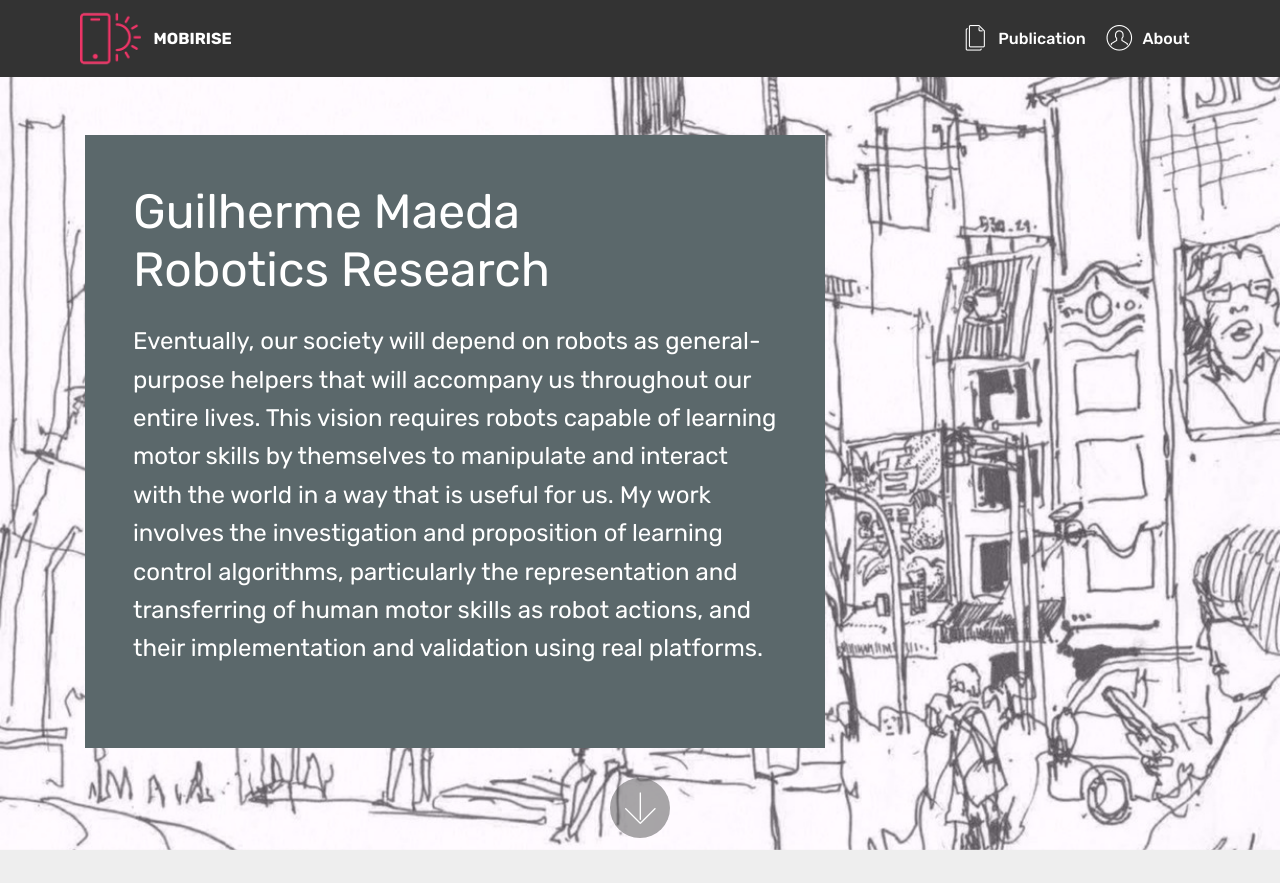
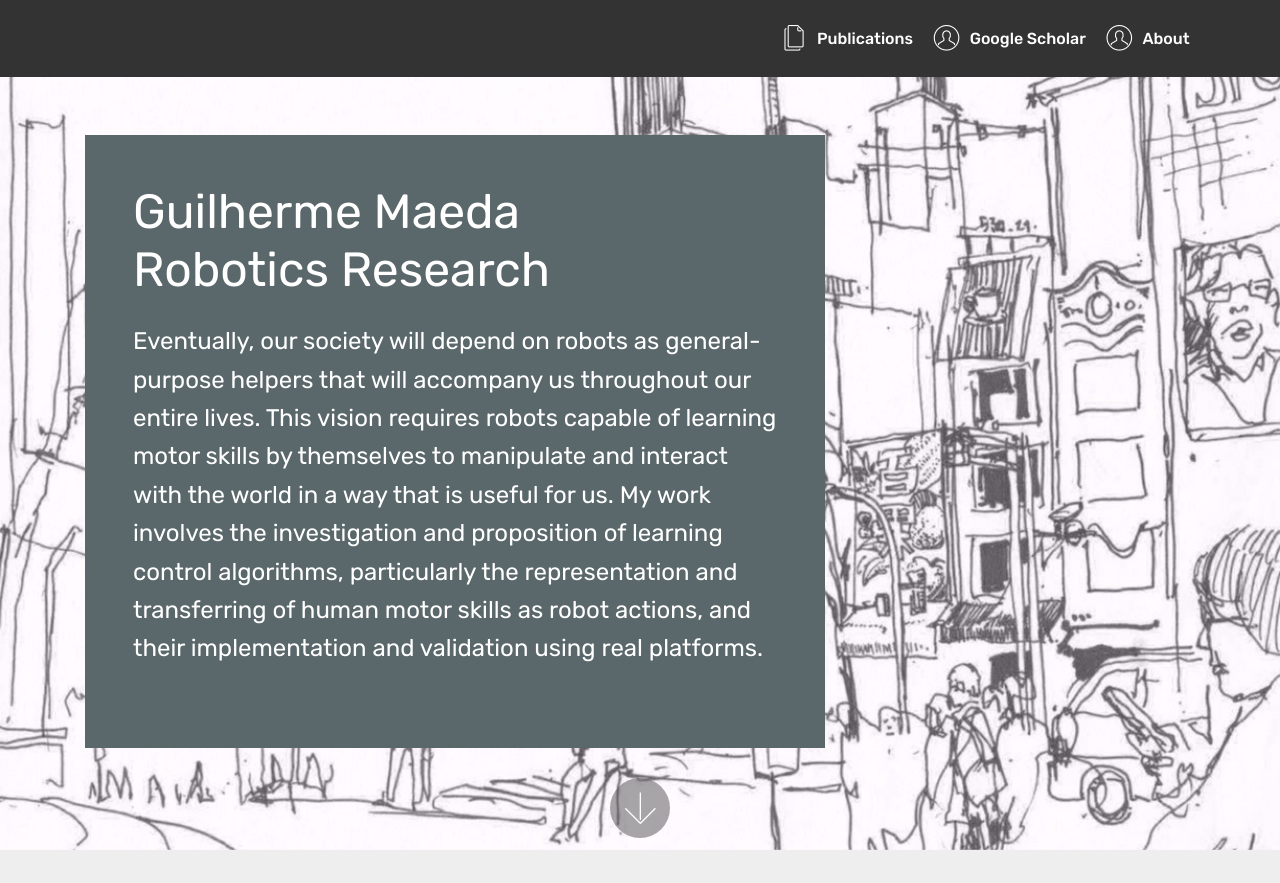
Before and after one commit to gjmaeda/gjmaeda.github.io, a PHP site: page / in a window 1280 px wide. Run offline with PHP 8.4, Linux system fonts and the light colour scheme; some web fonts are replaced.

Commit message:
create github pages

```diff
--- a/assets/mobirise/css/mbr-additional.css
+++ b/assets/mobirise/css/mbr-additional.css
@@ -887,7 +887,7 @@ section.lazy-placeholder:after {
   width: 30px;
   height: 2px;
   border-right: 5px;
-  background-color: #ffffff;
+  background-color: #232323;
 }
 .cid-qTkzRZLJNu button.navbar-toggler .hamburger span:nth-child(1) {
   top: 0;
--- a/index.html
+++ b/index.html
@@ -38,33 +38,24 @@
         </button>
         <div class="menu-logo">
             <div class="navbar-brand">
-                <span class="navbar-logo">
-                    <a href="https://mobirise.com">
-                         <img src="assets/images/logo2.png" alt="Mobirise" style="height: 3.8rem;">
-                    </a>
-                </span>
-                <span class="navbar-caption-wrap"><a class="navbar-caption text-white display-4" href="https://mobirise.com">
-                        MOBIRISE
-                    </a></span>
+
+
             </div>
         </div>
         <div class="collapse navbar-collapse" id="navbarSupportedContent">
-            <ul class="navbar-nav nav-dropdown nav-right" data-app-modern-menu="true"><li class="nav-item">
-                    <a class="nav-link link text-white display-4" href="https://mobirise.com"><span class="mbri-pages mbr-iconfont mbr-iconfont-btn"></span>
+            <ul class="navbar-nav nav-dropdown nav-right navbar-nav-top-padding" data-app-modern-menu="true"><li class="nav-item">
+                    <a class="nav-link link text-white display-4" href="https://mobirise.com"><span class="mbri-pages mbr-iconfont mbr-iconfont-btn"></span>Publications</a>
+                </li><li class="nav-item"><a class="nav-link link text-white display-4" href="https://scholar.google.co.jp/citations?user=fVCyyDgAAAAJ&hl=en" target="_blank"><span class="mbri-user mbr-iconfont mbr-iconfont-btn"></span>
 
-                        Publication</a>
-                </li>
-                <li class="nav-item">
-                    <a class="nav-link link text-white display-4" href="https://mobirise.com"><span class="mbri-user mbr-iconfont mbr-iconfont-btn"></span>
+                        Google Scholar</a></li><li class="nav-item"><a class="nav-link link text-white display-4" href="https://mobirise.com"><span class="mbri-user mbr-iconfont mbr-iconfont-btn"></span>
 
-                        About</a>
-                </li></ul>
+                        About</a></li></ul>
 
         </div>
     </nav>
 </section>
 
-<section class="engine"><a href="https://mobirise.info/u">bootstrap html templates</a></section><section class="header10 cid-rFJQzaUOkZ mbr-parallax-background" id="header10-4">
+<section class="engine"><a href="https://mobirise.info/l">free website templates</a></section><section class="header10 cid-rFJQzaUOkZ mbr-parallax-background" id="header10-4">
 
 
 
```
Also changed, not shown: 1 other file.
